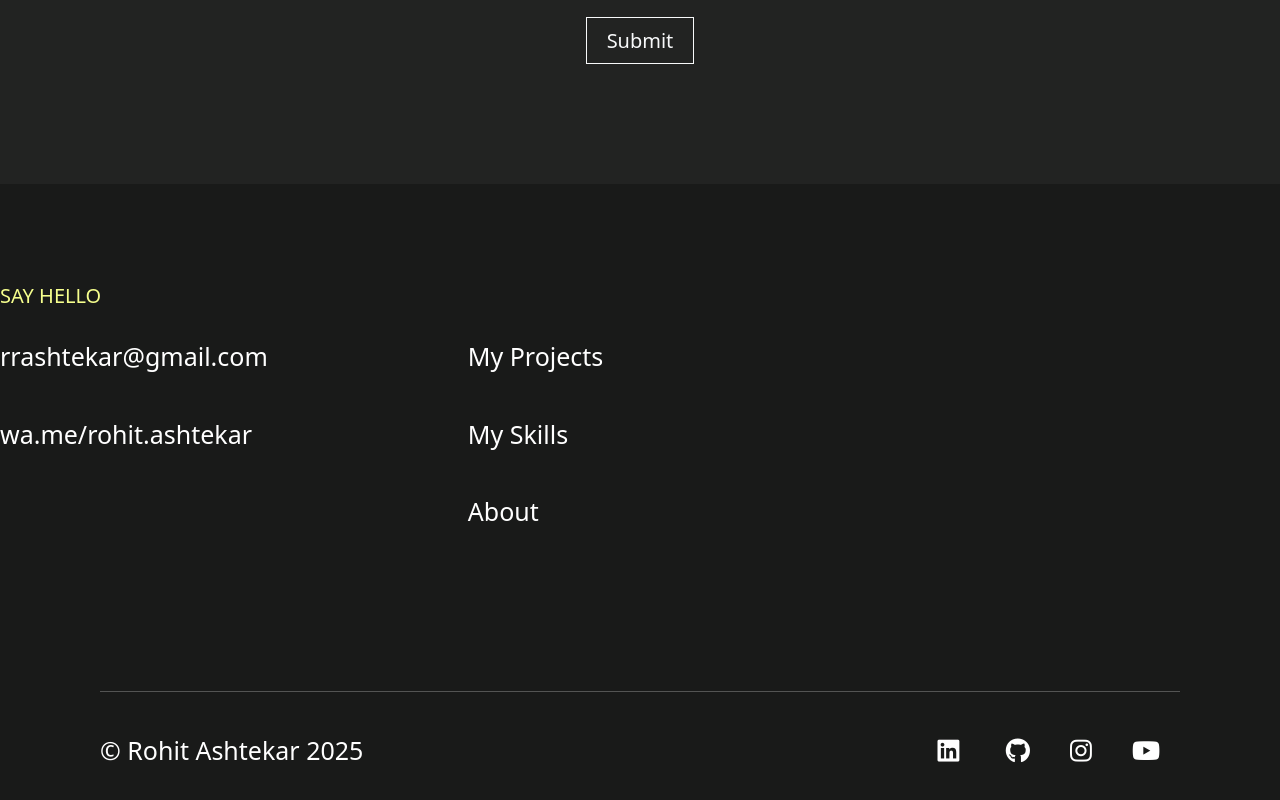
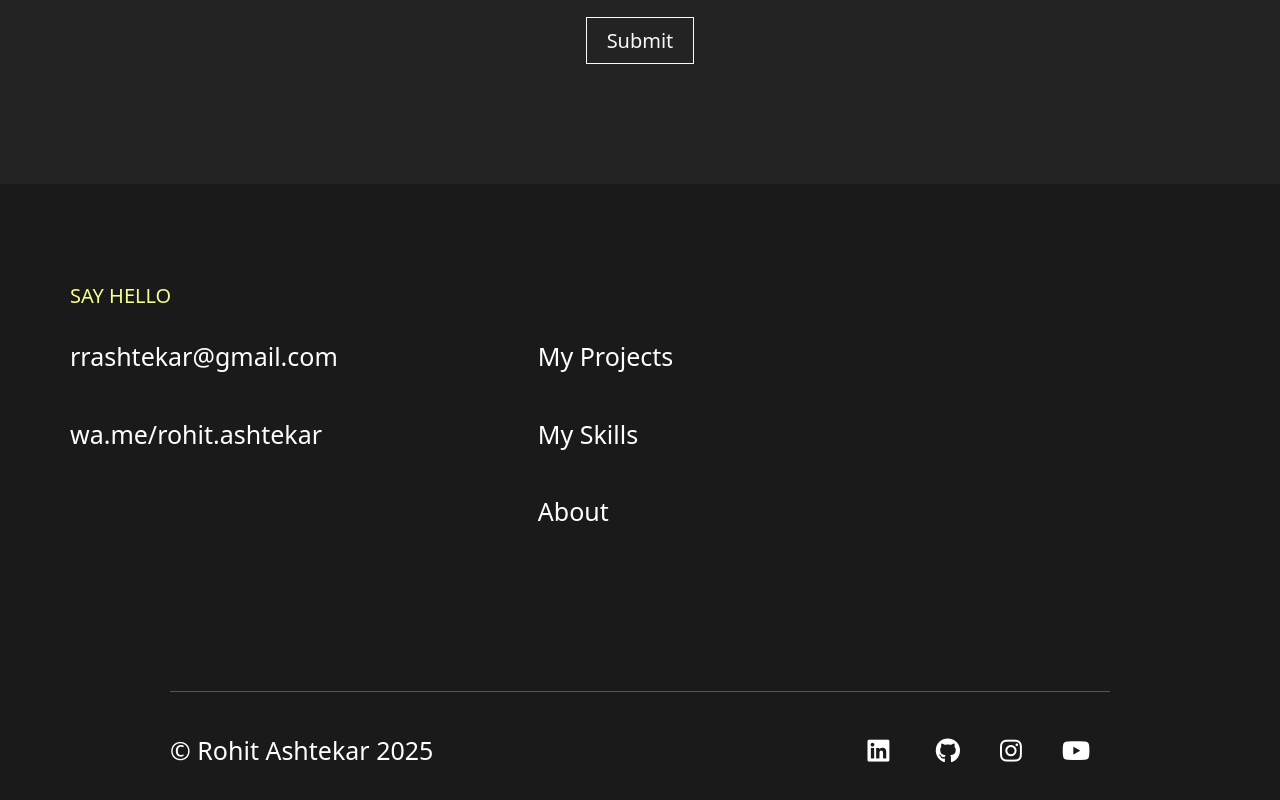
Before and after one commit to rohitashtekar/portfolio, a React (Vite) app in the folder Portfolio/: page / in a window 1280 px wide. Shown: the part 2020-2820 px from the top of the page. Built offline with nearby package versions, Linux system fonts and the light colour scheme.

Commit message:
UPDATE: class name

```diff
--- a/Portfolio/src/components/Footer.jsx
+++ b/Portfolio/src/components/Footer.jsx
@@ -5,7 +5,7 @@ const Footer = () => {
   return (
     <>
       <footer className="ft-container">
-        <div className="ft-part-1 container-fluid">
+        <div className="ft-part-1 container">
           <h6 className="say-hello">
             Say Hello
           </h6>
@@ -21,7 +21,7 @@ const Footer = () => {
             </div>
           </div>
         </div>
-        <div className="ft-part-2">
+        <div className="ft-part-2 container">
           <hr />
           <div className="ft-lower">
             <div>
```
